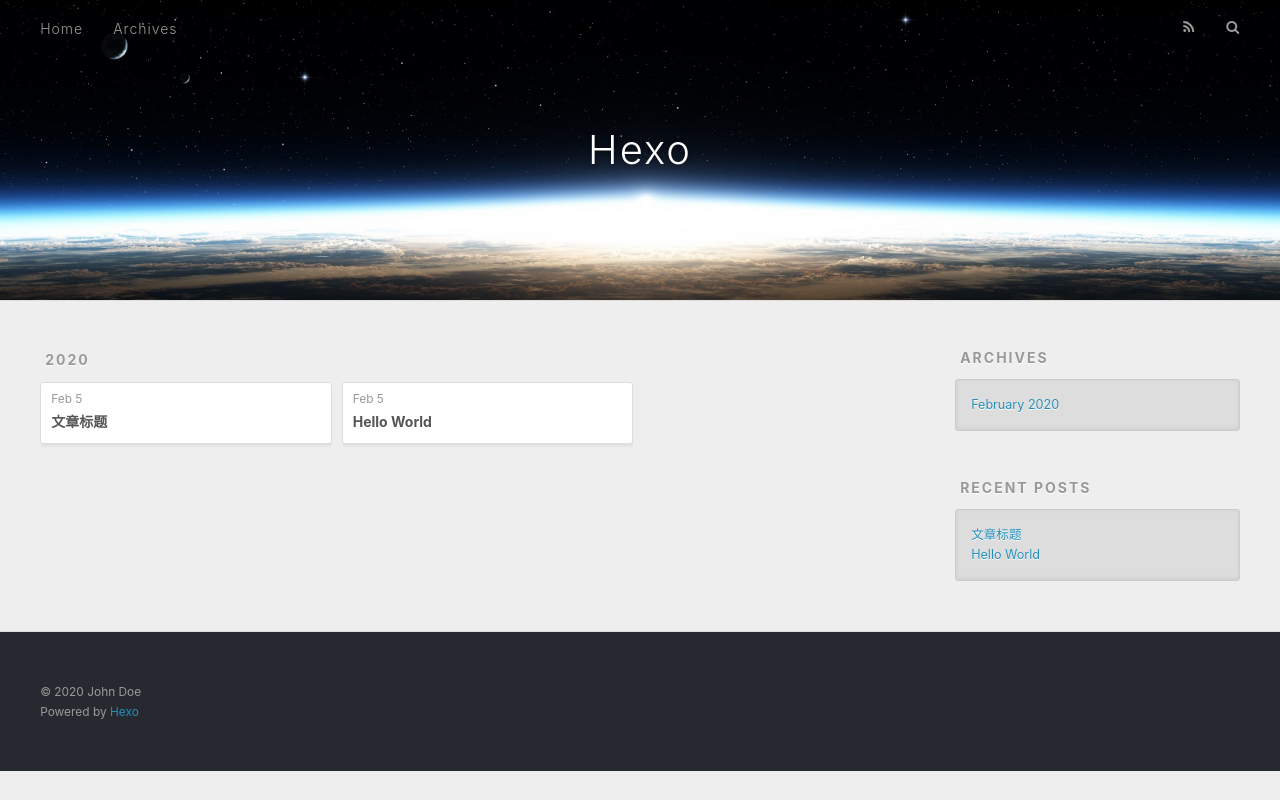
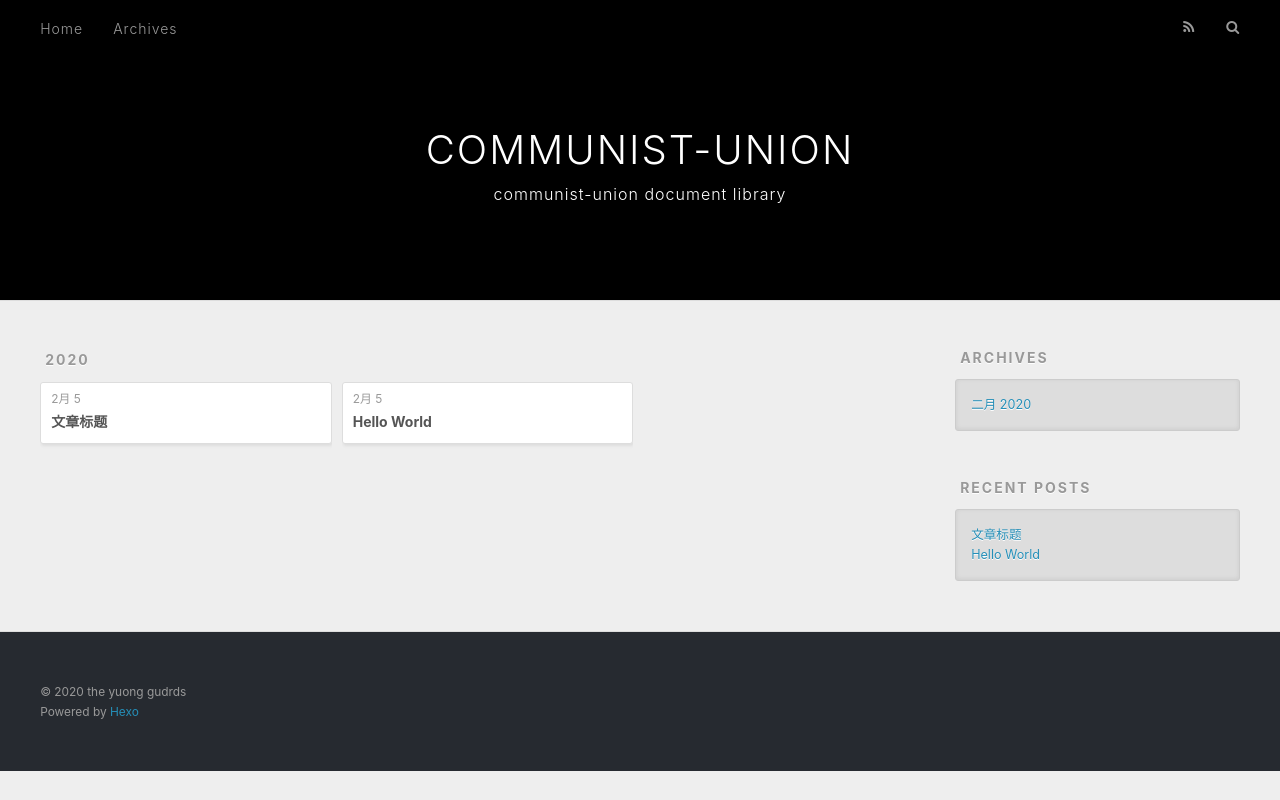
Before and after one commit to communist-union/communist-union.github.io, a plain HTML site: page archives/2020/02/index.html in a window 1280 px wide. Drawn offline with nearby package versions, Linux system fonts and the light colour scheme.

Commit message:
Site updated: 2020-02-05 12:23:35

```diff
--- a/archives/2020/02/index.html
+++ b/archives/2020/02/index.html
@@ -5,17 +5,17 @@
 
 
 
-  <title>Archives: 2020/2 | Hexo</title>
+  <title>Archives: 2020/2 | COMMUNIST-UNION</title>
   <meta name="viewport" content="width=device-width, initial-scale=1, maximum-scale=1">
   <meta property="og:type" content="website">
-<meta property="og:title" content="Hexo">
+<meta property="og:title" content="COMMUNIST-UNION">
 <meta property="og:url" content="http://yoursite.com/archives/2020/02/index.html">
-<meta property="og:site_name" content="Hexo">
-<meta property="og:locale" content="en_US">
-<meta property="article:author" content="John Doe">
+<meta property="og:site_name" content="COMMUNIST-UNION">
+<meta property="og:locale" content="zh_CN">
+<meta property="article:author" content="the yuong gudrds">
 <meta name="twitter:card" content="summary">
 
-    <link rel="alternate" href="/atom.xml" title="Hexo" type="application/atom+xml">
+    <link rel="alternate" href="/atom.xml" title="COMMUNIST-UNION" type="application/atom+xml">
 
 
     <link rel="icon" href="/favicon.png">
@@ -36,8 +36,12 @@
   <div id="header-outer" class="outer">
     <div id="header-title" class="inner">
       <h1 id="logo-wrap">
-        <a href="/" id="logo">Hexo</a>
+        <a href="/" id="logo">COMMUNIST-UNION</a>
       </h1>
+
+        <h2 id="subtitle-wrap">
+          <a href="/" id="subtitle">communist-union document library</a>
+        </h2>
 
     </div>
     <div id="header-inner" class="inner">
@@ -79,7 +83,7 @@
   <div class="archive-article-inner">
     <header class="archive-article-header">
       <a href="/2020/02/05/%E6%96%87%E7%AB%A0%E6%A0%87%E9%A2%98/" class="archive-article-date">
-  <time datetime="2020-02-05T04:01:10.000Z" itemprop="datePublished">Feb 5</time>
+  <time datetime="2020-02-05T04:01:10.000Z" itemprop="datePublished">2月 5</time>
 </a>
 
 
@@ -98,7 +102,7 @@
   <div class="archive-article-inner">
     <header class="archive-article-header">
       <a href="/2020/02/05/hello-world/" class="archive-article-date">
-  <time datetime="2020-02-05T03:46:17.317Z" itemprop="datePublished">Feb 5</time>
+  <time datetime="2020-02-05T03:46:17.317Z" itemprop="datePublished">2月 5</time>
 </a>
 
 
@@ -132,7 +136,7 @@
   <div class="widget-wrap">
     <h3 class="widget-title">Archives</h3>
     <div class="widget">
-      <ul class="archive-list"><li class="archive-list-item"><a class="archive-list-link" href="/archives/2020/02/">February 2020</a></li></ul>
+      <ul class="archive-list"><li class="archive-list-item"><a class="archive-list-link" href="/archives/2020/02/">二月 2020</a></li></ul>
     </div>
   </div>
 
@@ -164,7 +168,7 @@
 
   <div class="outer">
     <div id="footer-info" class="inner">
-      &copy; 2020 John Doe<br>
+      &copy; 2020 the yuong gudrds<br>
       Powered by <a href="http://hexo.io/" target="_blank">Hexo</a>
     </div>
   </div>
```
Also changed, not shown: 2020/02/05/hello-world/index.html (+13 -9 lines), 2020/02/05/文章标题/index.html (+13 -9 lines), archives/2020/index.html (+15 -11 lines), archives/index.html (+15 -11 lines), index.html (+15 -11 lines), css/images/banner.jpg (deleted), 1 other file.
